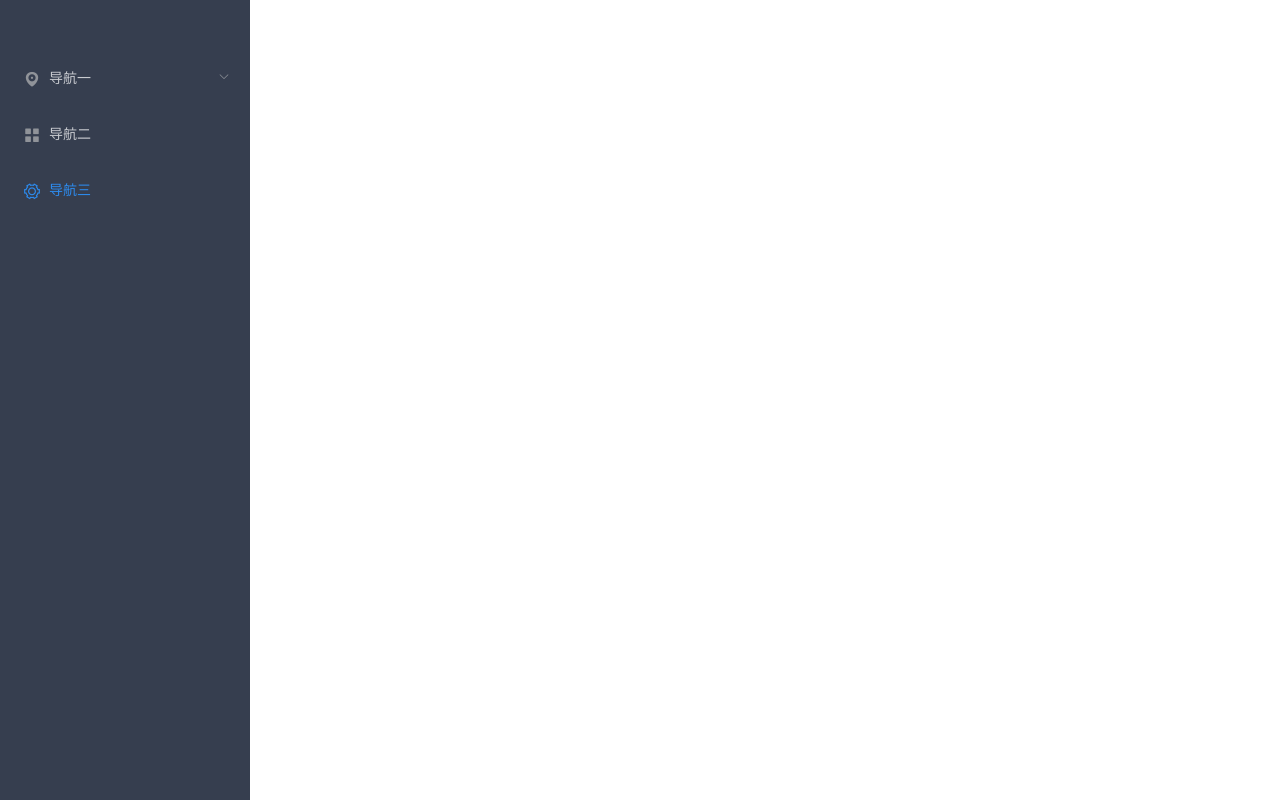
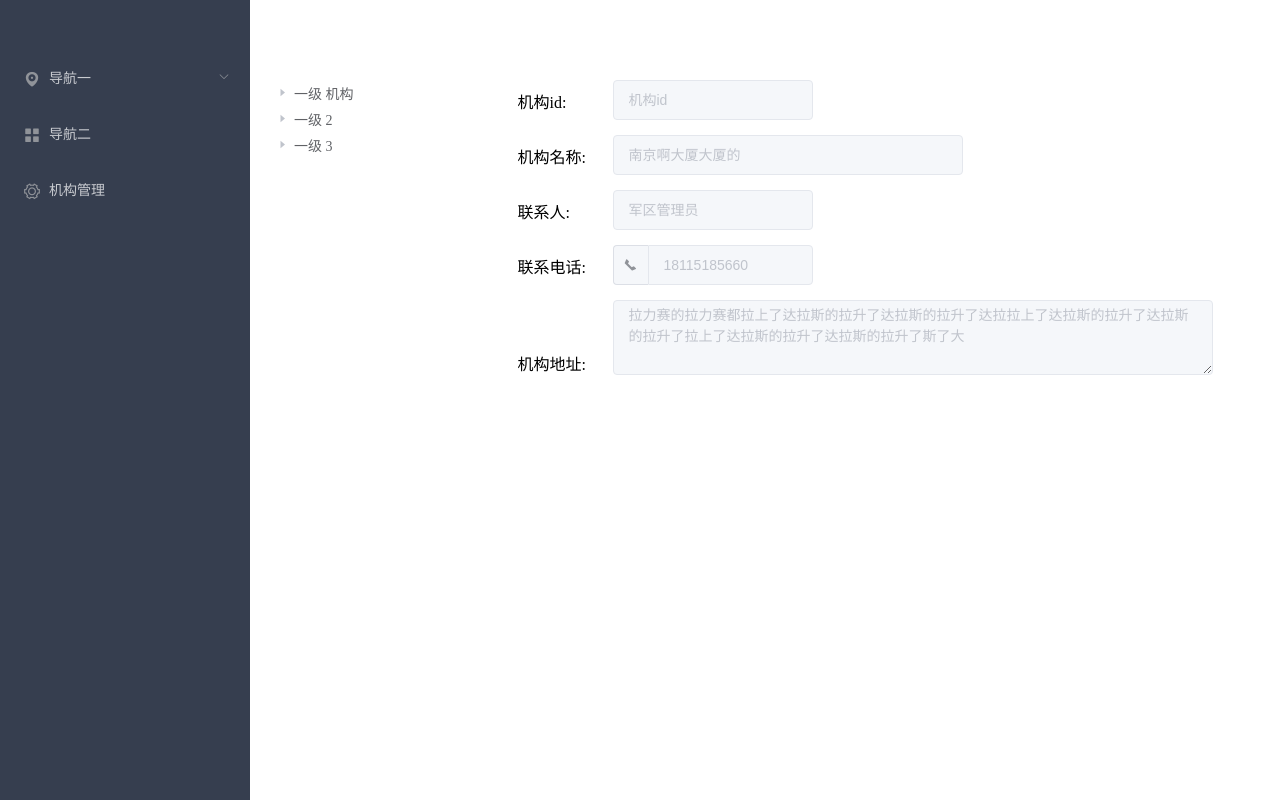
Before and after one commit to lichenabson/demo, a Vue app: page /organization in a window 1280 px wide. Built offline with nearby package versions, Linux system fonts and the light colour scheme.

Commit message:
add organization function and update some files

```diff
--- a/package.json
+++ b/package.json
@@ -14,7 +14,7 @@
     "lint": "eslint --ext .js,.vue src test/unit/specs test/e2e/specs"
   },
   "dependencies": {
-    "vue": "^2.3.3",
+    "vue": "^2.5.2",
     "vue-router": "^2.6.0"
   },
   "devDependencies": {
@@ -78,7 +78,7 @@
     "url-loader": "^0.5.8",
     "vue-loader": "^12.1.0",
     "vue-style-loader": "^3.0.1",
-    "vue-template-compiler": "^2.3.3",
+    "vue-template-compiler": "^2.5.2",
     "webpack": "^2.6.1",
     "webpack-bundle-analyzer": "^2.2.1",
     "webpack-dev-middleware": "^1.10.0",
--- a/src/App.vue
+++ b/src/App.vue
@@ -32,9 +32,9 @@
                   <i class="el-icon-menu"></i>
                   <span slot="title">导航二</span>
                 </el-menu-item>
-                <el-menu-item index="/" >
+                <el-menu-item index="/organization" >
                   <i class="el-icon-setting"></i>
-                  <span slot="title">导航三</span>
+                  <span slot="title">机构管理</span>
                 </el-menu-item>
               </el-menu>
             </el-col>
--- /dev/null
+++ b/src/components/organization.vue
@@ -0,0 +1,133 @@
+<template>
+  <div class="organization-wrapper">
+    <el-row>
+      <el-col :span="6">
+        <el-tree :data="data" :props="defaultProps" @node-click="handleNodeClick"></el-tree>
+      </el-col>
+      <el-col :span="18" class="organization-id">
+        <el-row>
+          <label>机构id:</label>
+          <el-input
+            placeholder="机构id"
+            v-model="organizationId"
+            :disabled="true">
+          </el-input>
+        </el-row>
+        <el-row>
+          <label>机构名称:</label>
+          <el-input
+            placeholder="机构名称"
+            v-model="organizationName"
+            :disabled="true" style="width: 350px">
+          </el-input>
+        </el-row>
+        <el-row>
+          <label> 联系人:</label>
+          <el-input
+            placeholder="联系人"
+            v-model="contact"
+            :disabled="true">
+          </el-input>
+        </el-row>
+        <el-row>
+          <label> 联系电话:</label>
+          <el-input
+            placeholder="联系电话"
+            v-model="telephone"
+            :disabled="true">
+            <el-button slot="prepend" icon="el-icon-phone"></el-button>
+          </el-input>
+        </el-row>
+        <el-row>
+          <label> 机构地址:</label>
+          <el-input
+            type="textarea"
+            :autosize="{ minRows: 3, maxRows: 10}"
+            placeholder="机构地址"
+            v-model="address"
+            :disabled="true">
+          </el-input>
+        </el-row>
+      </el-col>
+    </el-row>
+  </div>
+</template>
+
+<script>
+  export default {
+    data () {
+      return {
+        data: [{
+          label: '一级 机构',
+          children: [{
+            label: '二级机构 1-1',
+            children: [{
+              label: '三级 1-1-1'
+            }]
+          }]
+        }, {
+          label: '一级 2',
+          children: [{
+            label: '二级 2-1',
+            children: [{
+              label: '三级 2-1-1'
+            }]
+          }, {
+            label: '二级 2-2',
+            children: [{
+              label: '三级 2-2-1'
+            }]
+          }]
+        }, {
+          label: '一级 3',
+          children: [{
+            label: '二级 3-1',
+            children: [{
+              label: '三级 3-1-1'
+            }]
+          }, {
+            label: '二级 3-2',
+            children: [{
+              label: '三级 3-2-1'
+            }]
+          }]
+        }],
+        defaultProps: {
+          children: 'children',
+          label: 'label'
+        },
+        organizationId: '',
+        organizationName: '南京啊大厦大厦的',
+        address: '拉力赛的拉力赛都拉上了达拉斯的拉升了达拉斯的拉升了达拉拉上了达拉斯的拉升了达拉斯的拉升了拉上了达拉斯的拉升了达拉斯的拉升了斯了大',
+        contact: '军区管理员',
+        telephone: '18115185660'
+      }
+    },
+    methods: {
+      handleNodeClick (data) {
+        console.log(data)
+      }
+    }
+  }
+</script>
+
+<style>
+  .organization-id .el-row{
+    margin-bottom: 15px;
+  }
+  .organization-id .el-input-group__prepend{
+    padding: 0 9px;
+  }
+  .organization-id label{
+    width: 80px;
+    display: inline-block;
+    vertical-align: middle;
+  }
+  .organization-id .el-input,.organization-id .el-textarea{
+    width: 200px;
+    margin-left: 15px;
+  }
+  .organization-id .el-textarea{
+    width: 600px;
+  }
+</style>
--- /dev/null
+++ b/src/mockJson/organization.json
@@ -0,0 +1,29 @@
+[{
+  "parentOrganizationId":0,
+  "organizationId":1,
+  "organizationName":"南京迅云幼儿园",
+  "address":"南京市雨花区雨花经济开发区三鸿路6路国家数字出版基地9楼",
+  "contact":"迅云管理员",
+  "telephone":"18115185660"
+},{
+  "parentOrganizationId":1,
+  "organizationId":2,
+  "organizationName":"南京晓庄实验幼儿园",
+  "address":"南京市雨花区雨花经济开发区三鸿路6路国家数字出版基地9楼",
+  "contact":"晓庄实验管理员",
+  "telephone":"18115185660"
+},{
+  "parentOrganizationId":1,
+  "organizationId":3,
+  "organizationName":"南京军区幼儿园",
+  "address":"南京市雨花区雨花经济开发区三鸿路6路国家数字出版基地9楼",
+  "contact":"军区管理员",
+  "telephone":"18115185660"
+},{
+  "parentOrganizationId":0,
+  "organizationId":4,
+  "organizationName":"南京教育局",
+  "address":"南京市雨花区雨花经济开发区三鸿路6路国家数字出版基地9楼",
+  "contact":"南京教育局管理员",
+  "telephone":"18115185660"
+}]
--- a/src/router/index.js
+++ b/src/router/index.js
@@ -3,6 +3,7 @@ import Router from 'vue-router'
 import Hello from '@/components/Hello'
 import Test from '@/components/test'
 import Dashboard from '@/components/dashboard'
+import Organization from '@/components/organization'
 
 Vue.use(Router)
 
@@ -21,6 +22,10 @@ export default new Router({
       path: '/dashboard',
       name: 'Dashboard',
       component: Dashboard
+    }, {
+      path: '/organization',
+      name: 'Organization',
+      component: Organization
     }
   ]
 })
```
